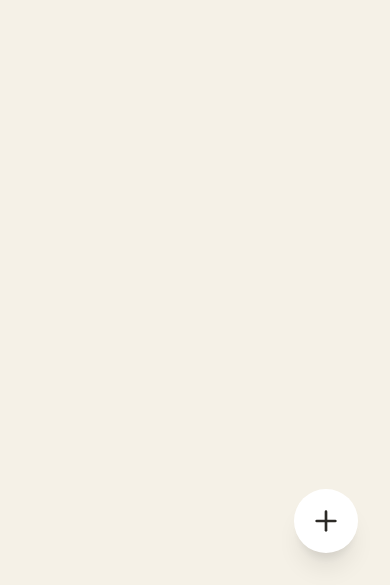
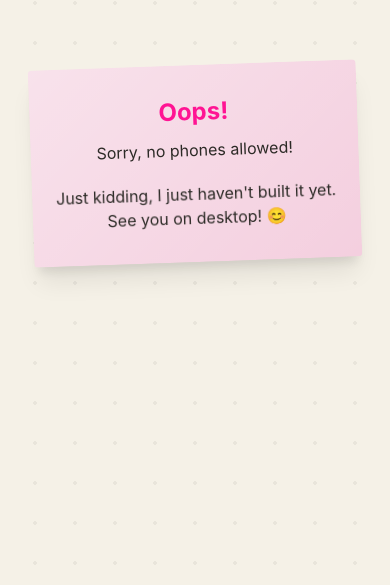
Before and after one commit to munteanualexandra683-gif/sticky-board-app, a React (Vite) app: page / in a window 390 px wide. Shown: the part 259-844 px from the top of the page. Built offline with nearby package versions, Linux system fonts and the light colour scheme.

Commit message:
added sticky note for mobile version

```diff
--- /dev/null
+++ b/mobile-preview.html
@@ -0,0 +1,118 @@
+<!DOCTYPE html>
+<html lang="en">
+<head>
+    <meta charset="UTF-8">
+    <meta name="viewport" content="width=device-width, initial-scale=1.0">
+    <title>Mobile Preview - Sticky Board</title>
+    <style>
+        :root {
+            --canvas-bg: #F5F1E7;
+            --canvas-dot: rgba(0, 0, 0, 0.05);
+            --text-main: #2C2A26;
+            --note-yellow: #FFF9B1;
+            --shadow-base: rgba(0, 0, 0, 0.08);
+            --shadow-lg: 0 20px 25px -5px var(--shadow-base), 0 10px 10px -5px var(--shadow-base);
+            --font-sans: 'Inter', system-ui, -apple-system, sans-serif;
+        }
+
+        body, html {
+            margin: 0;
+            padding: 0;
+            width: 100vw;
+            height: 100vh;
+            overflow: hidden;
+            font-family: var(--font-sans);
+            color: var(--text-main);
+            background-color: var(--canvas-bg);
+        }
+
+        .mobile-overlay {
+            display: flex;
+            position: fixed;
+            top: 0;
+            left: 0;
+            width: 100vw;
+            height: 100vh;
+            background-color: var(--canvas-bg);
+            z-index: 9999;
+            align-items: center;
+            justify-content: center;
+            padding: 24px;
+            box-sizing: border-box;
+            background-image: radial-gradient(var(--canvas-dot) 2px, transparent 2px);
+            background-size: 40px 40px;
+            background-position: center;
+        }
+
+        .mobile-message {
+            background-color: #F4CFDF; /* Pink from NoteEditorOverlay */
+            padding: 32px 24px;
+            border-radius: 4px;
+            box-shadow: var(--shadow-lg);
+            text-align: center;
+            max-width: 320px;
+            background-image: linear-gradient(135deg, rgba(255,255,255,0.4) 0%, rgba(255,255,255,0) 100%);
+            transform: rotate(-2deg);
+            font-family: 'Inter', sans-serif;
+            -webkit-font-smoothing: antialiased;
+            -moz-osx-font-smoothing: grayscale;
+        }
+
+        .mobile-message h2 {
+            margin-top: 0;
+            font-size: 24px;
+            margin-bottom: 12px;
+            color: #FF1493; /* Bright pink text */
+        }
+
+        .mobile-message p {
+            margin: 0;
+            font-size: 16px;
+            line-height: 1.5;
+            color: var(--text-main);
+        }
+
+        .expandable {
+            max-height: 0;
+            overflow: hidden;
+            animation: expandHeight 0.6s cubic-bezier(0.4, 0, 0.2, 1) forwards;
+            animation-delay: 2s; /* 2 second delay for the scare! */
+        }
+
+        @keyframes expandHeight {
+            to {
+                max-height: 150px;
+            }
+        }
+
+        .just-kidding {
+            opacity: 0;
+            animation: fadeInDelay 0.4s ease forwards;
+            animation-delay: 2.3s;
+        }
+
+        @keyframes fadeInDelay {
+            to {
+                opacity: 1;
+            }
+        }
+    </style>
+</head>
+<body>
+    <div class="mobile-overlay">
+        <div class="mobile-message">
+            <h2>Oops!</h2>
+            <div class="text-content">
+                <p>Sorry, no phones allowed!</p>
+                <div class="expandable">
+                    <div class="just-kidding">
+                        <br/>
+                        <p>Just kidding, I just haven't built it yet.</p>
+                        <p>See you on desktop! 😊</p>
+                    </div>
+                </div>
+            </div>
+        </div>
+    </div>
+</body>
+</html>
--- a/src/App.tsx
+++ b/src/App.tsx
@@ -53,6 +53,23 @@ function App() {
 
   return (
     <>
+      <div className="mobile-overlay">
+        <div className="mobile-message">
+          <h2>Oops!</h2>
+          <div className="text-content">
+            <p>Sorry, no phones allowed!</p>
+            <div className="expandable">
+              <div className="just-kidding">
+                <br/>
+                <p>Just kidding, I just haven't built it yet.</p>
+                <p>See you on desktop! 😊</p>
+              </div>
+            </div>
+          </div>
+        </div>
+      </div>
+
+      <div className="app-content">
         <Board
           cameraX={cameraX}
           cameraY={cameraY}
@@ -76,6 +93,7 @@ function App() {
              />
           )}
         </AnimatePresence>
+      </div>
     </>
   )
 }
--- a/src/index.css
+++ b/src/index.css
@@ -341,3 +341,84 @@ body, html {
   width: 24px !important;
   height: 24px !important;
 }
+
+/* --- Mobile Overlay --- */
+.mobile-overlay {
+  display: none;
+  position: fixed;
+  top: 0;
+  left: 0;
+  width: 100vw;
+  height: 100vh;
+  background-color: var(--canvas-bg);
+  z-index: 9999;
+  align-items: center;
+  justify-content: center;
+  padding: 24px;
+  box-sizing: border-box;
+  background-image: radial-gradient(var(--canvas-dot) 2px, transparent 2px);
+  background-size: 40px 40px;
+  background-position: center;
+}
+
+.mobile-message {
+  background-color: #F4CFDF; /* Pink from NoteEditorOverlay */
+  padding: 32px 24px;
+  border-radius: 4px;
+  box-shadow: var(--shadow-lg);
+  text-align: center;
+  max-width: 320px;
+  background-image: linear-gradient(135deg, rgba(255,255,255,0.4) 0%, rgba(255,255,255,0) 100%);
+  transform: rotate(-2deg);
+  font-family: 'Inter', sans-serif;
+  -webkit-font-smoothing: antialiased;
+  -moz-osx-font-smoothing: grayscale;
+}
+
+.mobile-message h2 {
+  margin-top: 0;
+  font-size: 24px;
+  margin-bottom: 12px;
+  color: #FF1493; /* Bright pink text */
+}
+
+.mobile-message p {
+  margin: 0;
+  font-size: 16px;
+  line-height: 1.5;
+  color: var(--text-main); /* Black/dark text */
+}
+
+.expandable {
+  max-height: 0;
+  overflow: hidden;
+  animation: expandHeight 0.6s cubic-bezier(0.4, 0, 0.2, 1) forwards;
+  animation-delay: 2s; /* 2 second delay for the scare! */
+}
+
+@keyframes expandHeight {
+  to {
+    max-height: 150px;
+  }
+}
+
+.just-kidding {
+  opacity: 0;
+  animation: fadeInDelay 0.4s ease forwards;
+  animation-delay: 2.3s;
+}
+
+@keyframes fadeInDelay {
+  to {
+    opacity: 1;
+  }
+}
+
+@media (max-width: 768px) {
+  .mobile-overlay {
+    display: flex;
+  }
+  .app-content {
+    display: none;
+  }
+}
```
Also changed, not shown: 1 other file (tests, documents, lock files or other folders). Lines whose indentation alone changed are shown as unchanged.
